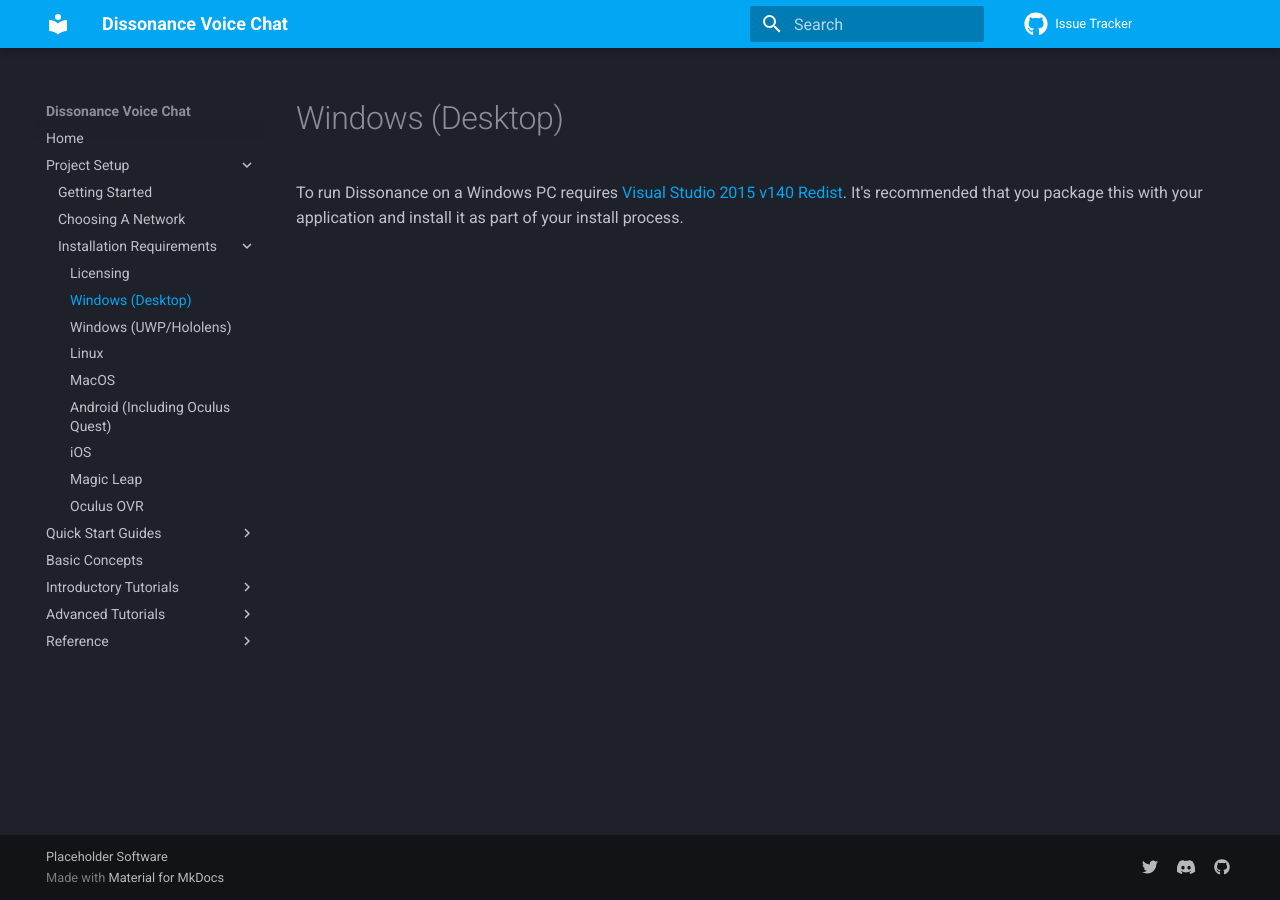
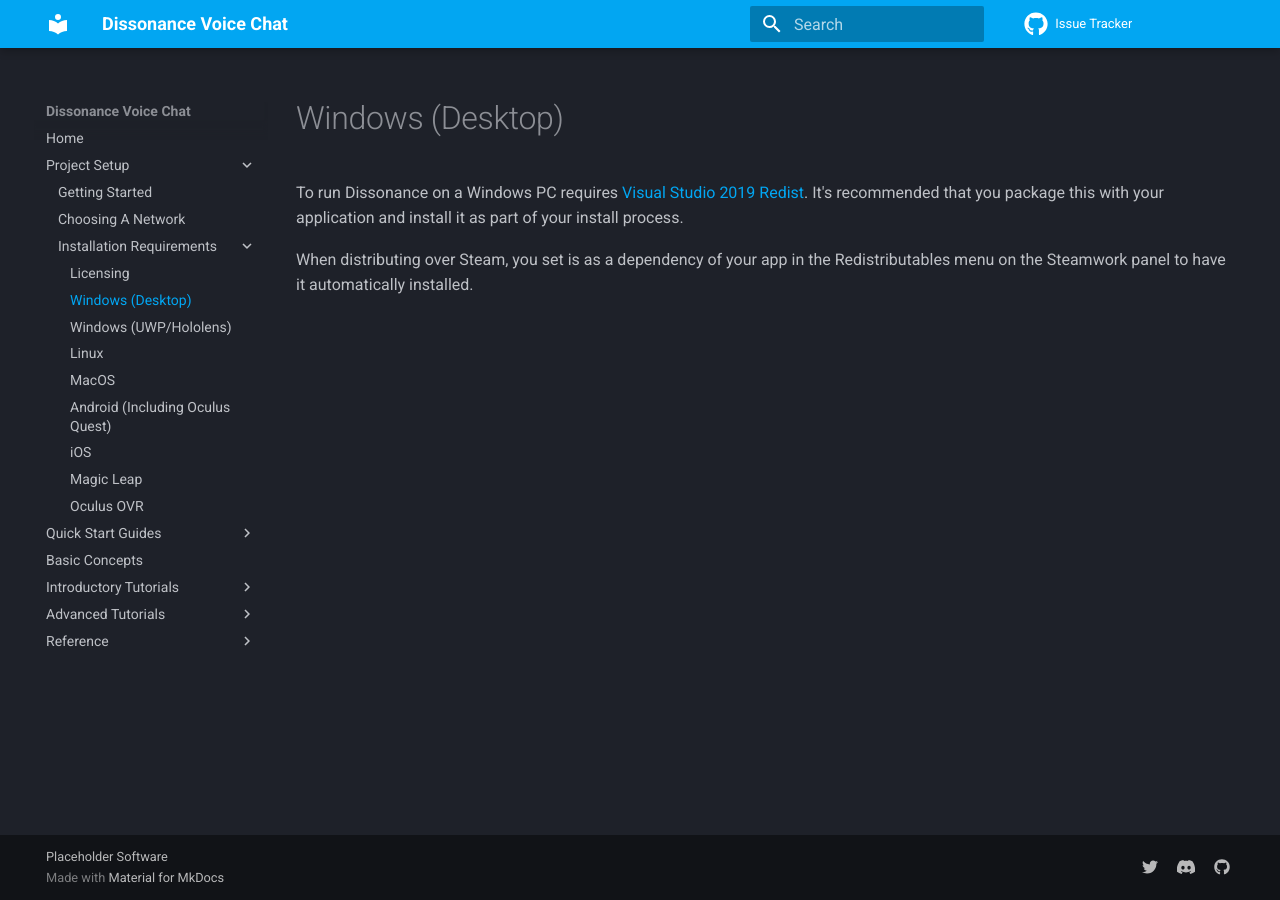
Before and after one commit to Placeholder-Software/Dissonance, an MkDocs documentation site: the page built from docs/Platforms/Windows Desktop.md, in a window 1280 px wide. Built offline with MkDocs 1.6.1 and Material for MkDocs 9.7.7, drawn with Linux system fonts in a browser that asks for light colours; comment, search, counter and statistics services are not loaded.

Commit message:
Update Windows dependency docs, add Steam notes.

```diff
--- a/docs/Platforms/Windows Desktop.md
+++ b/docs/Platforms/Windows Desktop.md
@@ -1,3 +1,5 @@
 # Windows (Desktop)
 
-To run Dissonance on a Windows PC requires [Visual Studio 2015 v140 Redist](https://www.microsoft.com/en-gb/download/details.aspx?id=48145). It's recommended that you package this with your application and install it as part of your install process.
+To run Dissonance on a Windows PC requires [Visual Studio 2019 Redist](https://visualstudio.microsoft.com/downloads/#microsoft-visual-c-redistributable-for-visual-studio-2019). It's recommended that you package this with your application and install it as part of your install process.
+
+When distributing over Steam, you set is as a dependency of your app in the Redistributables menu on the Steamwork panel to have it automatically installed.
```
